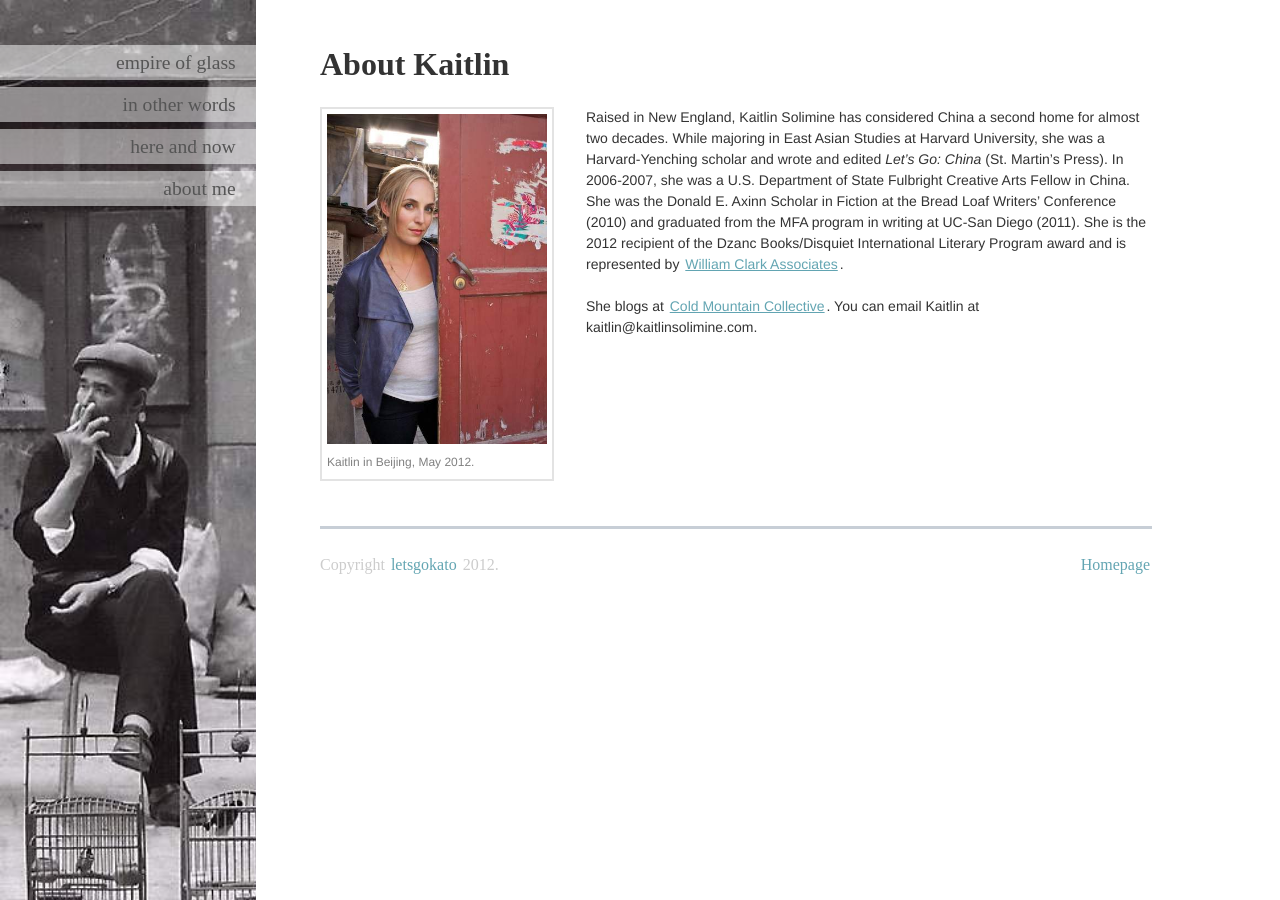
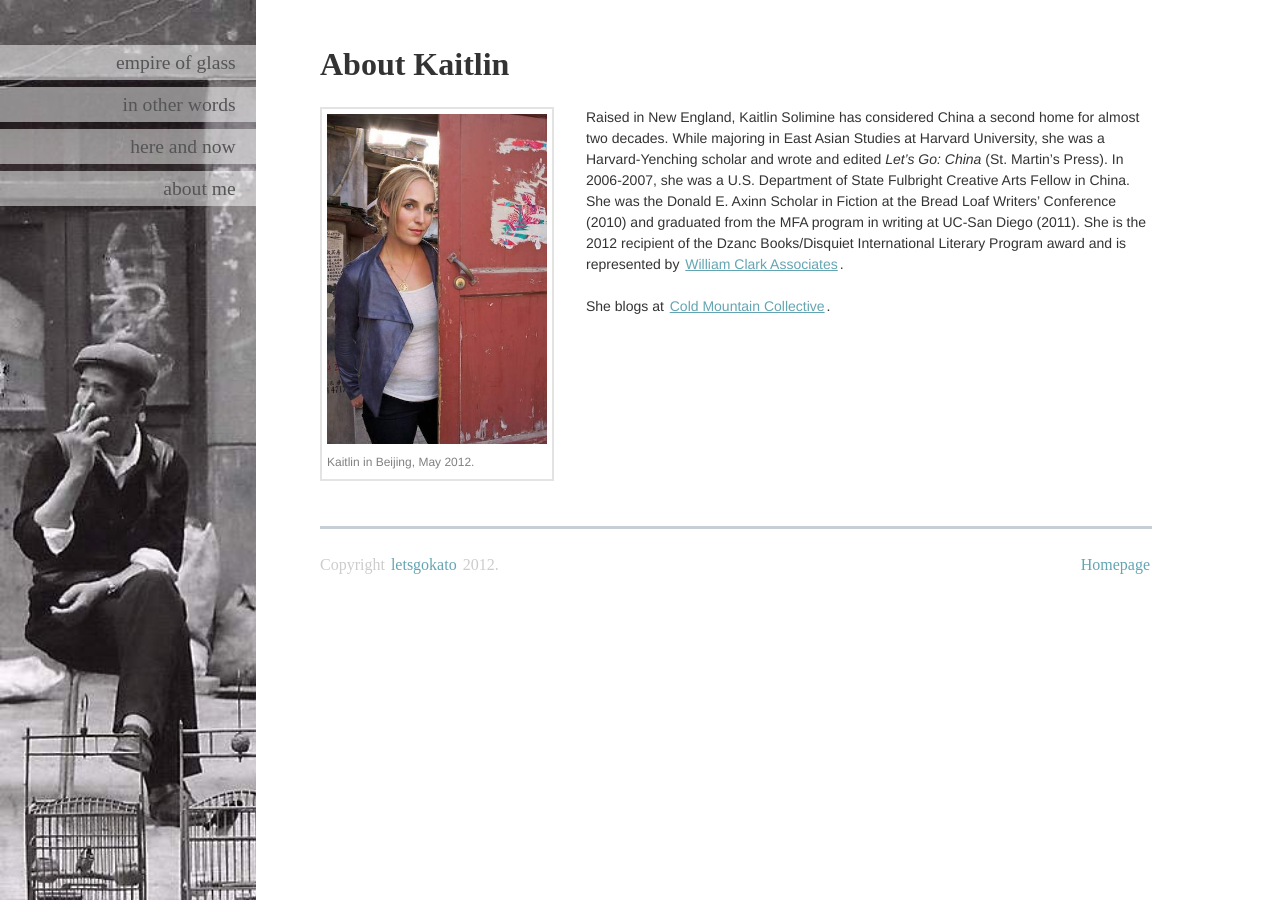
Before and after one commit to ajhit406/kato, a Jekyll site: the page built from aboutme.md, in a window 1280 px wide. Built offline with Jekyll 4.4.1, drawn with Linux system fonts in a browser that asks for light colours; some web fonts are replaced; Markdown is read by kramdown in place of the engine named in the settings.

Commit message:
Revert "email address"
This reverts commit 6c4448e2953d5678f762860c48545e708758e309.

```diff
--- a/aboutme.md
+++ b/aboutme.md
@@ -13,6 +13,6 @@ lnav: aboutme
 
 Raised in New England, Kaitlin Solimine has considered China a second home for almost two decades. While majoring in East Asian Studies at Harvard University, she was a Harvard-Yenching scholar and wrote and edited _Let's Go: China_ (St. Martin's Press). In 2006-2007, she was a U.S. Department of State Fulbright Creative Arts Fellow in China. She was the Donald E. Axinn Scholar in Fiction at the Bread Loaf Writers' Conference (2010) and graduated from the MFA program in writing at UC-San Diego (2011). She is the 2012 recipient of the Dzanc Books/Disquiet International Literary Program award and is represented by [William Clark Associates]( http://www.wmclark.com/).
 
-She blogs at [Cold Mountain Collective](http://www.coldmountaincollective.com). You can email Kaitlin at kaitlin@kaitlinsolimine.com.
+She blogs at [Cold Mountain Collective](http://www.coldmountaincollective.com).
 
 <br clear="all" />
```
